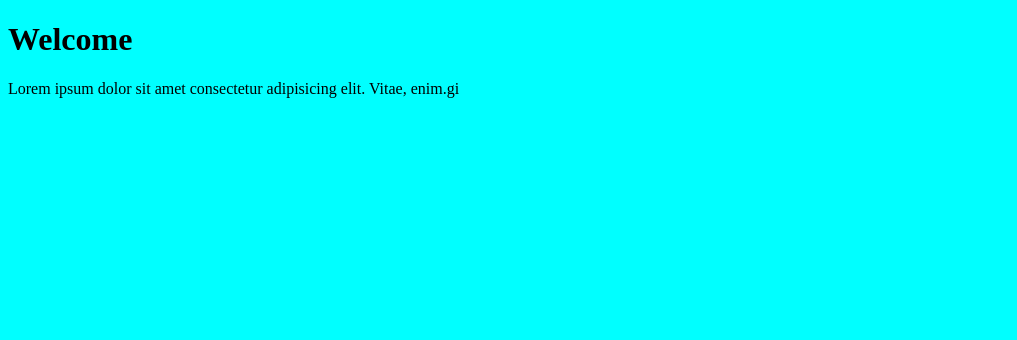
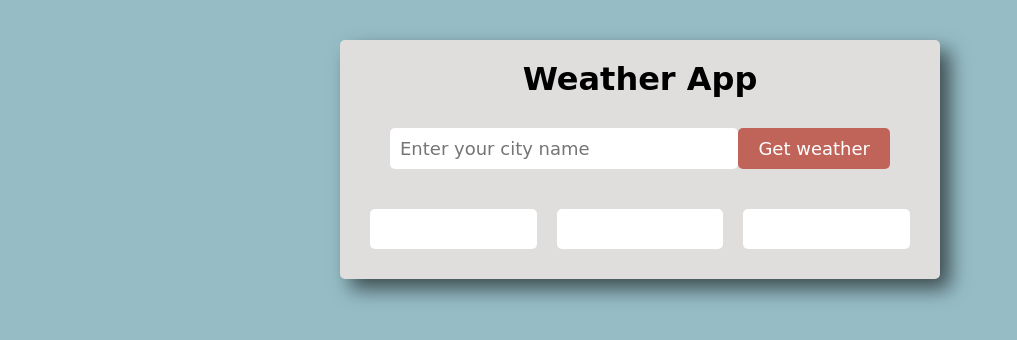
Before and after one commit to Subhankar-ux/MyProject, a plain HTML site: page index.html in a window 1280 px wide. Shown: the whole page, without its empty margins (0-1017 px from the left). Drawn offline with Linux system fonts and the light colour scheme.

Commit message:
index file 1.3 style 1.2 script 1.1

```diff
--- a/index.html
+++ b/index.html
@@ -3,11 +3,36 @@
 <head>
     <meta charset="UTF-8">
     <meta name="viewport" content="width=device-width, initial-scale=1.0">
-    <title>Index file</title>
+    <title>Weather App</title>
     <link rel="stylesheet" href="style.css">
 </head>
 <body>
-    <h1>Welcome</h1>
-    <p>Lorem ipsum dolor sit amet consectetur adipisicing elit. Vitae, enim.gi</p>
+     <div class="container">
+        <h1>Weather App</h1>
+        <form action="#">
+            <input id="city-name" type="text" placeholder="Enter your city name"/>
+            <input type="submit" value="Get weather"/>
+        </form>
+        <div class="weather-data">
+            <div class="icon">
+                <!-- <img src="https://openweathermap.org/img/wn/01d.png" alt=""> -->
+            </div>
+            <div class="temp"></div>
+            <div class="description"></div>
+
+            <!-- <div class="temp">35°C</div>
+            <div class="description">haze</div> -->
+            <div class="details">
+                <div></div>
+                <div></div>
+                <div></div>
+
+                <!-- <div>Feels Like : 35°C </div>
+                <div>Humidity: 45%</div>
+                <div>Wind Speed: 5m/s</div> -->
+            </div>
+        </div>
+     </div>
+     <script src="script.js"></script>
 </body>
 </html>
--- a/style.css
+++ b/style.css
@@ -1,3 +1,82 @@
+/*  */
+*{
+    margin: 0;
+    padding: 0;
+    box-sizing: border-box;
+    font-family: cursive;
+}
 body{
-    background-color: aqua;
+    background-color: #96bdc6;
 }
+.container{
+    background-color: #e0dddd;
+    max-width: 600px;
+    text-align: center;
+    padding: 20px;
+    box-shadow: 10px 10px 20px  rgba(0, 0, 0, 0.6);
+    margin: 20px auto;
+    margin-top: 40px;
+    border-radius: 5px;
+}
+form{
+    display: flex;
+    justify-content: space-between;
+    margin : 30px;
+    align-items: center;
+}
+form input[type="text"]{
+    padding: 10px;
+    font-size: 18px;
+    width: 70%;
+    border: none;
+    outline: none;
+    border-radius: 5px;
+}
+form input[type="submit"]{
+    padding: 10px 20px;
+    border: none;
+    background-color: #c0645a;
+    color: white;
+    font-size: 18px;
+    border-radius: 5px;
+    cursor: pointer;
+    transition: all 0.3s ease-in;
+}
+form input[type="submit"]:hover{
+    background-color: rgb(171, 75, 75);
+}
+.icon img{
+    width: 100px;
+    height: 100px;
+    background-size: contain;
+    background-repeat: no-repeat;
+    background-position: center center;
+}
+.temp{
+    font-size: 40px;
+    font-weight: 1000;
+    margin-top: 10px;
+}
+.description{
+    font-size: 30px;
+    font-weight: 700;
+    margin-top: 10px;
+    margin-bottom: 20px;
+}
+.details{
+    display: flex;
+    justify-content: center;
+    align-items: center;
+    flex-wrap: wrap;
+}
+.details>div{
+    font-size: 18px;
+    background-color: #fff;
+    padding: 20px;
+    border-radius: 5px;
+    margin: 10px;
+    min-height: 40px;
+    text-align: center;
+    align-items: center;
+    flex: 1;
+}
```
